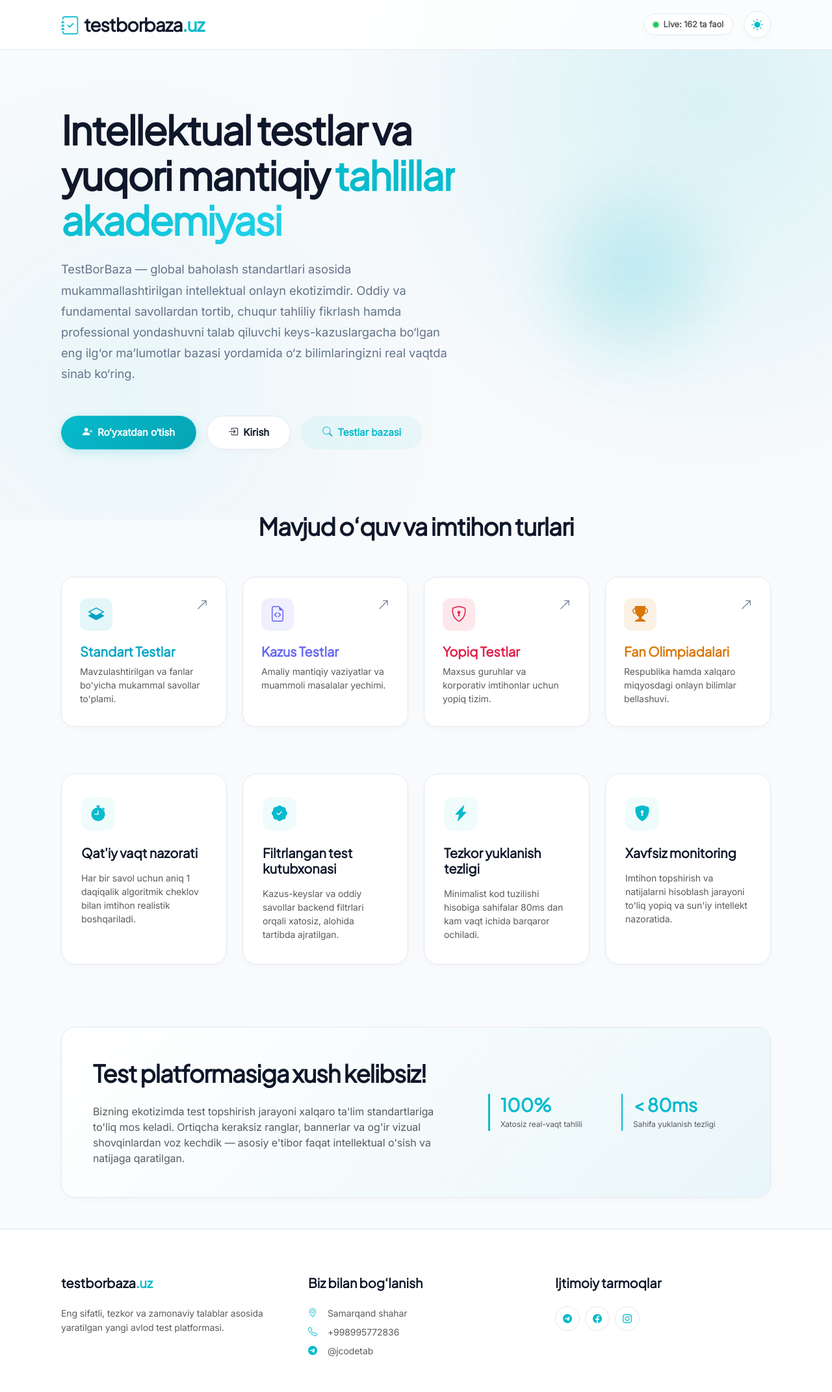
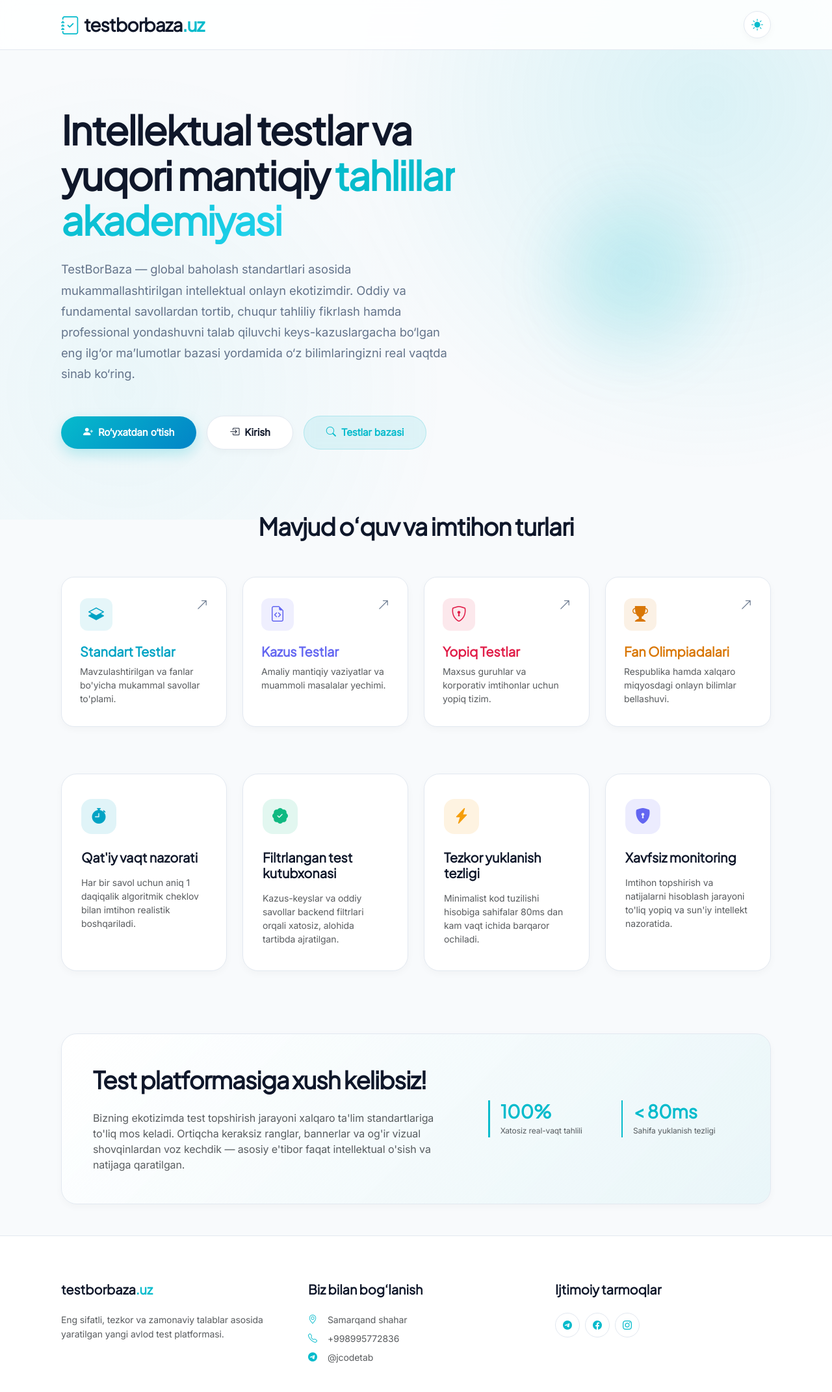
Before and after one commit to jcodetab/online_test_platform, a Django app: template templates/registration/home.html in a window 1280 px wide. Shown: the whole page at 65% size. Before the commit the page ends 2088 px from the top, so only its background shows below. Run offline with Django 5.2, Linux system fonts and the light colour scheme; the template is opened without the code that fills it, so the values that code supplies are empty.

Commit message:
UI va tugmalar dizayni zamonaviylashtirildi, live datchik olib tashlandi

```diff
--- a/templates/registration/home.html
+++ b/templates/registration/home.html
@@ -28,12 +28,11 @@
             --text-main: #0F172A;
             --text-muted: #64748B;
             --border-clean: #E2E8F0;
-            --nav-bg: rgba(255, 255, 255, 0.8);
+            --nav-bg: rgba(255, 255, 255, 0.85);
             --sphere-opacity: 0.12;
-            --shadow-sm: 0 4px 12px rgba(0, 0, 0, 0.02);
-            --shadow-md: 0 15px 30px rgba(0, 0, 0, 0.04);
+            --shadow-sm: 0 4px 12px rgba(0, 0, 0, 0.03);
+            --shadow-md: 0 15px 30px rgba(0, 0, 0, 0.06);
             --toggle-bg: #FFFFFF;
-            --pulse-green: #22C55E;
         }
 
         [data-bs-theme="dark"] {
@@ -45,12 +44,11 @@
             --text-main: #F1F5F9;
             --text-muted: #94A3B8;
             --border-clean: #1E293B;
-            --nav-bg: rgba(19, 28, 53, 0.8);
+            --nav-bg: rgba(19, 28, 53, 0.85);
             --sphere-opacity: 0.22;
             --shadow-sm: 0 4px 12px rgba(0, 0, 0, 0.12);
             --shadow-md: 0 15px 30px rgba(0, 0, 0, 0.22);
             --toggle-bg: #1E293B;
-            --pulse-green: #4ADE80;
         }
 
         body {
@@ -102,33 +100,6 @@
             color: var(--brand-primary) !important;
         }
 
-        /* DATCHIK & STATISTIKA */
-        .status-dashboard {
-            background-color: var(--toggle-bg);
-            border: 1px solid var(--border-clean);
-            padding: 6px 14px;
-            border-radius: 30px;
-            box-shadow: var(--shadow-sm);
-            font-size: 0.8rem;
-            font-weight: 600;
-        }
-
-        .pulse-dot {
-            width: 8px;
-            height: 8px;
-            background-color: var(--pulse-green);
-            border-radius: 50%;
-            display: inline-block;
-            box-shadow: 0 0 0 0 rgba(34, 197, 94, 0.7);
-            animation: pulse-animation 1.6s infinite;
-        }
-
-        @keyframes pulse-animation {
-            0% { transform: scale(0.95); box-shadow: 0 0 0 0 rgba(34, 197, 94, 0.7); }
-            70% { transform: scale(1); box-shadow: 0 0 0 6px rgba(34, 197, 94, 0); }
-            100% { transform: scale(0.95); box-shadow: 0 0 0 0 rgba(34, 197, 94, 0); }
-        }
-
         /* YUQORI O'NG BURCHAKDAGI REJIM TUGMASI */
         .theme-nav-toggle {
             width: 42px;
@@ -144,79 +115,84 @@
             cursor: pointer;
             transition: all 0.3s cubic-bezier(0.175, 0.885, 0.32, 1.275);
             font-size: 18px;
-            margin-left: auto; /* O'ng burchakka suradi */
         }
 
         .theme-nav-toggle:hover {
             transform: scale(1.08) rotate(15deg);
-            box-shadow: 0 4px 12px rgba(6, 187, 204, 0.2);
+            box-shadow: 0 4px 12px rgba(6, 187, 204, 0.25);
             background-color: var(--brand-primary);
             color: #FFFFFF;
             border-color: var(--brand-primary);
         }
 
-        /* GLOSSY PILL BUTTONS */
-        .btn-pill-primary {
-            background: linear-gradient(135deg, var(--brand-primary) 0%, var(--brand-hover) 100%);
+        /* ZAMONAVIY GLOSSY PILL BUTTONS */
+        .btn-modern-primary {
+            background: linear-gradient(135deg, #06BBCC 0%, #0284C7 100%);
             color: #FFFFFF !important;
-            font-weight: 600;
+            font-weight: 700;
             font-size: 0.95rem;
-            padding: 14px 32px;
+            padding: 14px 34px;
             border-radius: 50px;
-            border: 1px solid rgba(255, 255, 255, 0.1);
-            box-shadow: 0 4px 15px rgba(6, 187, 204, 0.2);
+            border: none;
+            box-shadow: 0 8px 20px rgba(6, 187, 204, 0.25);
             transition: all 0.3s cubic-bezier(0.16, 1, 0.3, 1);
             display: inline-flex;
             align-items: center;
             justify-content: center;
+            letter-spacing: -0.2px;
         }
 
-        .btn-pill-primary:hover {
-            transform: translateY(-2px);
-            box-shadow: 0 8px 24px rgba(6, 187, 204, 0.35);
-            filter: brightness(1.05);
+        .btn-modern-primary:hover {
+            transform: translateY(-3px) scale(1.02);
+            box-shadow: 0 12px 28px rgba(6, 187, 204, 0.38);
+            filter: brightness(1.08);
         }
 
-        .btn-pill-secondary {
+        .btn-modern-secondary {
             background: var(--card-bg);
             color: var(--text-main) !important;
-            font-weight: 600;
+            font-weight: 700;
             font-size: 0.95rem;
-            padding: 14px 32px;
+            padding: 14px 34px;
             border-radius: 50px;
-            border: 1px solid var(--border-clean);
+            border: 1.5px solid var(--border-clean);
             box-shadow: var(--shadow-sm);
             transition: all 0.3s cubic-bezier(0.16, 1, 0.3, 1);
             display: inline-flex;
             align-items: center;
             justify-content: center;
+            letter-spacing: -0.2px;
         }
 
-        .btn-pill-secondary:hover {
-            transform: translateY(-2px);
+        .btn-modern-secondary:hover {
+            transform: translateY(-3px) scale(1.02);
             border-color: var(--brand-primary);
+            color: var(--brand-primary) !important;
             box-shadow: var(--shadow-md);
-            background: var(--bg-light-core);
+            background: var(--card-bg);
         }
 
-        .btn-pill-info {
-            background: var(--brand-light);
+        .btn-modern-info {
+            background: rgba(6, 187, 204, 0.1);
             color: var(--brand-primary) !important;
-            font-weight: 600;
+            font-weight: 700;
             font-size: 0.95rem;
-            padding: 14px 32px;
+            padding: 14px 34px;
             border-radius: 50px;
-            border: 1px solid transparent;
+            border: 1.5px solid rgba(6, 187, 204, 0.2);
+            backdrop-filter: blur(8px);
             transition: all 0.3s cubic-bezier(0.16, 1, 0.3, 1);
             display: inline-flex;
             align-items: center;
             justify-content: center;
+            letter-spacing: -0.2px;
         }
 
-        .btn-pill-info:hover {
-            transform: translateY(-2px);
-            background: rgba(6, 187, 204, 0.15);
-            box-shadow: 0 6px 20px rgba(6, 187, 204, 0.1);
+        .btn-modern-info:hover {
+            transform: translateY(-3px) scale(1.02);
+            background: rgba(6, 187, 204, 0.2);
+            border-color: var(--brand-primary);
+            box-shadow: 0 8px 24px rgba(6, 187, 204, 0.2);
         }
 
         /* HERO MATN STILISTIKASI */
@@ -271,45 +247,6 @@
             border-radius: 50%;
             filter: blur(40px);
             animation: pulseGlow 4s infinite alternate ease-in-out;
-        }
-
-        /* Bento Minimal Kartalar */
-        .bento-card {
-            background: var(--card-bg);
-            border: 1px solid var(--border-clean);
-            border-radius: 22px;
-            padding: 35px 30px;
-            height: 100%;
-            transition: all 0.3s cubic-bezier(0.2, 0.8, 0.2, 1);
-            position: relative;
-            box-shadow: var(--shadow-sm);
-        }
-
-        .bento-card:hover {
-            border-color: var(--brand-primary);
-            transform: translateY(-6px);
-            box-shadow: var(--shadow-md);
-        }
-
-        .icon-wrapper {
-            width: 52px;
-            height: 52px;
-            background: var(--brand-light);
-            border-radius: 14px;
-            display: flex;
-            align-items: center;
-            justify-content: center;
-            color: var(--brand-primary);
-            font-size: 24px;
-            margin-bottom: 22px;
-            transition: transform 0.4s cubic-bezier(0.175, 0.885, 0.32, 1.275);
-        }
-
-        .bento-card:hover .icon-wrapper {
-            transform: scale(1.1) rotate(8deg);
-            background: var(--brand-primary);
-            color: #FFFFFF;
-            border-color: var(--brand-primary);
         }
 
         /* MAVJUD O'QUV VA IMTIHON TURLARI - HAR XIL RANG STILISTIKALARI */
@@ -372,6 +309,51 @@
         .cat-olimpiada:hover .cat-arrow { color: #D97706; transform: translate(3px, -3px); }
 
 
+        /* PLATFORMA AFZALLIKLARI - RANGLI IKNOMANING BENTO KARTOCHKASI STILI */
+        .bento-card {
+            background: var(--card-bg);
+            border: 1px solid var(--border-clean);
+            border-radius: 24px;
+            padding: 38px 30px;
+            height: 100%;
+            transition: all 0.35 cubic-bezier(0.16, 1, 0.3, 1);
+            position: relative;
+            box-shadow: var(--shadow-sm);
+        }
+
+        .feature-icon-wrapper {
+            width: 54px;
+            height: 54px;
+            border-radius: 16px;
+            display: flex;
+            align-items: center;
+            justify-content: center;
+            font-size: 24px;
+            margin-bottom: 24px;
+            transition: all 0.3s cubic-bezier(0.175, 0.885, 0.32, 1.275);
+        }
+
+        /* 1-Karta: Vaqt nazorati (Cyan Blue) */
+        .feature-card-1 .feature-icon-wrapper { background: rgba(0, 163, 196, 0.12); color: #00A3C4; }
+        .feature-card-1:hover { border-color: #00A3C4; transform: translateY(-6px); box-shadow: 0 12px 30px rgba(0, 163, 196, 0.12); }
+        .feature-card-1:hover .feature-icon-wrapper { background: #00A3C4; color: #FFFFFF; transform: scale(1.1) rotate(6deg); }
+
+        /* 2-Karta: Filtrlangan (Emerald Green) */
+        .feature-card-2 .feature-icon-wrapper { background: rgba(16, 185, 129, 0.12); color: #10B981; }
+        .feature-card-2:hover { border-color: #10B981; transform: translateY(-6px); box-shadow: 0 12px 30px rgba(16, 185, 129, 0.12); }
+        .feature-card-2:hover .feature-icon-wrapper { background: #10B981; color: #FFFFFF; transform: scale(1.1) rotate(6deg); }
+
+        /* 3-Karta: Tezkor yuklanish (Amber Orange) */
+        .feature-card-3 .feature-icon-wrapper { background: rgba(245, 158, 11, 0.12); color: #F59E0B; }
+        .feature-card-3:hover { border-color: #F59E0B; transform: translateY(-6px); box-shadow: 0 12px 30px rgba(245, 158, 11, 0.12); }
+        .feature-card-3:hover .feature-icon-wrapper { background: #F59E0B; color: #FFFFFF; transform: scale(1.1) rotate(6deg); }
+
+        /* 4-Karta: Xavfsiz monitoring (Indigo Purple) */
+        .feature-card-4 .feature-icon-wrapper { background: rgba(99, 102, 241, 0.12); color: #6366F1; }
+        .feature-card-4:hover { border-color: #6366F1; transform: translateY(-6px); box-shadow: 0 12px 30px rgba(99, 102, 241, 0.12); }
+        .feature-card-4:hover .feature-icon-wrapper { background: #6366F1; color: #FFFFFF; transform: scale(1.1) rotate(6deg); }
+
+
         @keyframes pulseGlow {
             0% { transform: scale(0.95); opacity: 0.5; }
             100% { transform: scale(1.1); opacity: 0.85; }
@@ -395,6 +377,7 @@
 
     {% block content %}{% endblock %}
 
+    <!-- NAVIGATSIYA -->
     <nav class="navbar navbar-expand-lg sticky-top custom-nav">
         <div class="container px-4">
             <a href="{% url 'home' %}" class="navbar-brand d-flex align-items-center">
@@ -403,14 +386,8 @@
                 </h3>
             </a>
 
-            <div class="d-flex align-items-center gap-3 ms-auto">
-                <!-- STATIK STATISTIKA DACHIGI -->
-                <div class="status-dashboard d-flex align-items-center gap-2">
-                    <span class="pulse-dot"></span>
-                    <span class="text-muted" id="live-users-count">Live: 162 ta faol</span>
-                </div>
-
-                <!-- ENG O'NG BURCHAKDAGI KUN/TUN REJIM TUGMASI -->
+            <!-- ENG O'NG BURCHAKDAGI KUN/TUN REJIM TUGMASI -->
+            <div class="ms-auto">
                 <button class="theme-nav-toggle" id="theme-toggle" title="Rejimni o'zgartirish">
                     <i class="bi bi-sun-fill" id="theme-icon"></i>
                 </button>
@@ -418,6 +395,7 @@
         </div>
     </nav>
 
+    <!-- HERO SECTION (ASOSIY BO'LIM) -->
     <div class="hero-section py-5 my-md-4">
         <div class="container px-4">
             <div class="row align-items-center g-5">
@@ -429,18 +407,19 @@
                         TestBorBaza — global baholash standartlari asosida mukammallashtirilgan intellektual onlayn ekotizimdir. Oddiy va fundamental savollardan tortib, chuqur tahliliy fikrlash hamda professional yondashuvni talab qiluvchi keys-kazuslargacha bo‘lgan eng ilg‘or ma’lumotlar bazasi yordamida o‘z bilimlaringizni real vaqtda sinab ko‘ring.
                     </p>
 
+                    <!-- YANGI SHAKLDAGI ZAMONAVIY TUGMALAR -->
                     <div class="d-flex flex-row flex-wrap align-items-center justify-content-center justify-content-lg-start gap-3">
-                        <a href="{% url 'register' %}" class="btn-pill-primary text-decoration-none">
+                        <a href="{% url 'register' %}" class="btn-modern-primary text-decoration-none">
                             <i class="bi bi-person-plus-fill me-2"></i> Ro‘yxatdan o‘tish
                         </a>
 
                         {% if not user.is_authenticated %}
-                            <a href="{% url 'login' %}" class="btn-pill-secondary text-decoration-none">
+                            <a href="{% url 'login' %}" class="btn-modern-secondary text-decoration-none">
                                 <i class="bi bi-box-arrow-in-right me-2"></i> Kirish
                             </a>
                         {% endif %}
 
-                        <a href="{% url 'search_tests_page' %}" class="btn-pill-info text-decoration-none">
+                        <a href="{% url 'search_tests_page' %}" class="btn-modern-info text-decoration-none">
                             <i class="bi bi-search me-2"></i> Testlar bazasi
                         </a>
                     </div>
@@ -504,33 +483,33 @@
         </div>
     </div>
 
-    <!-- 2. PLATFORMA AFZALLIKLARI -->
+    <!-- 2. PLATFORMA AFZALLIKLARI (RASMDAGI KARTOCHKALAR HAR XIL RANGLI IKONALAR BILAN) -->
     <div class="container px-4 py-5">
         <div class="row g-4">
             <div class="col-lg-3 col-sm-6">
-                <div class="bento-card">
-                    <div class="icon-wrapper"><i class="bi bi-stopwatch-fill"></i></div>
+                <div class="bento-card feature-card-1">
+                    <div class="feature-icon-wrapper"><i class="bi bi-stopwatch-fill"></i></div>
                     <h5 class="mb-3 fw-bold">Qat'iy vaqt nazorati</h5>
                     <p class="text-muted small mb-0">Har bir savol uchun aniq 1 daqiqalik algoritmik cheklov bilan imtihon realistik boshqariladi.</p>
                 </div>
             </div>
             <div class="col-lg-3 col-sm-6">
-                <div class="bento-card">
-                    <div class="icon-wrapper"><i class="bi bi-patch-check-fill"></i></div>
+                <div class="bento-card feature-card-2">
+                    <div class="feature-icon-wrapper"><i class="bi bi-patch-check-fill"></i></div>
                     <h5 class="mb-3 fw-bold">Filtrlangan test kutubxonasi</h5>
                     <p class="text-muted small mb-0">Kazus-keyslar va oddiy savollar backend filtrlari orqali xatosiz, alohida tartibda ajratilgan.</p>
                 </div>
             </div>
             <div class="col-lg-3 col-sm-6">
-                <div class="bento-card">
-                    <div class="icon-wrapper"><i class="bi bi-lightning-charge-fill"></i></div>
+                <div class="bento-card feature-card-3">
+                    <div class="feature-icon-wrapper"><i class="bi bi-lightning-charge-fill"></i></div>
                     <h5 class="mb-3 fw-bold">Tezkor yuklanish tezligi</h5>
                     <p class="text-muted small mb-0">Minimalist kod tuzilishi hisobiga sahifalar 80ms dan kam vaqt ichida barqaror ochiladi.</p>
                 </div>
             </div>
             <div class="col-lg-3 col-sm-6">
-                <div class="bento-card">
-                    <div class="icon-wrapper"><i class="bi bi-shield-lock-fill"></i></div>
+                <div class="bento-card feature-card-4">
+                    <div class="feature-icon-wrapper"><i class="bi bi-shield-lock-fill"></i></div>
                     <h5 class="mb-3 fw-bold">Xavfsiz monitoring</h5>
                     <p class="text-muted small mb-0">Imtihon topshirish va natijalarni hisoblash jarayoni to'liq yopiq va sun'iy intellekt nazoratida.</p>
                 </div>
@@ -538,6 +517,7 @@
         </div>
     </div>
 
+    <!-- BANNER BLOCK -->
     <div class="container px-4 py-5">
         <div class="bento-card p-5" style="background: linear-gradient(135deg, var(--card-bg) 0%, var(--brand-light) 100%);">
             <div class="row g-5 align-items-center">
@@ -565,6 +545,7 @@
         </div>
     </div>
 
+    <!-- FOOTER -->
     <footer class="footer-clean">
         <div class="container px-4">
             <div class="row g-5">
```
